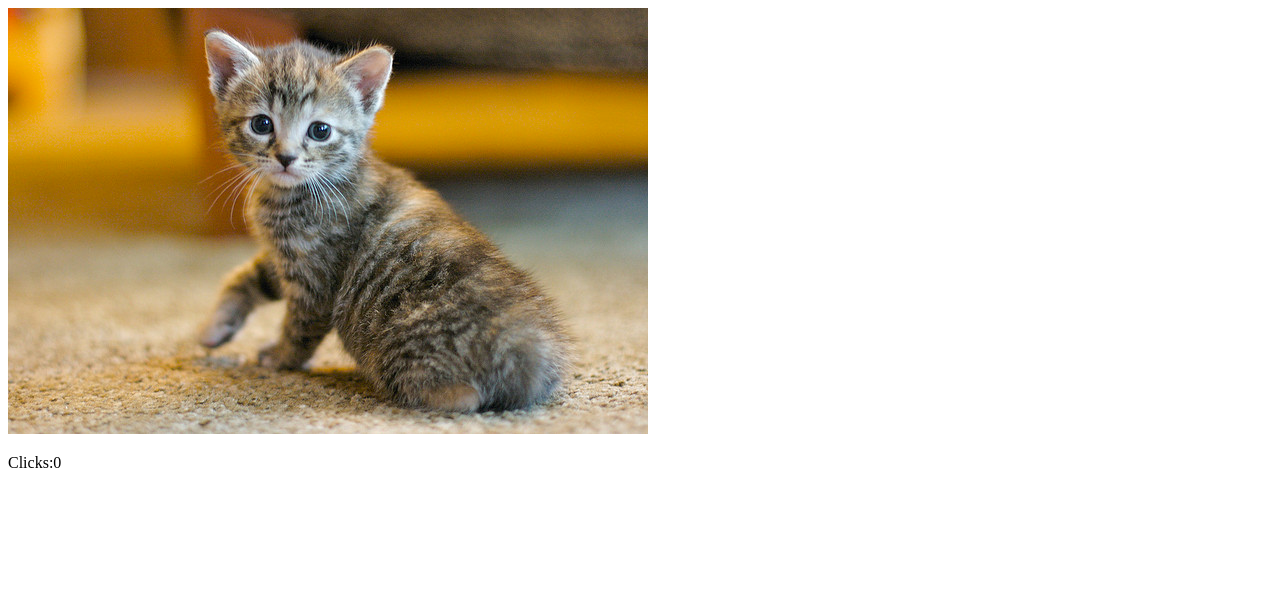
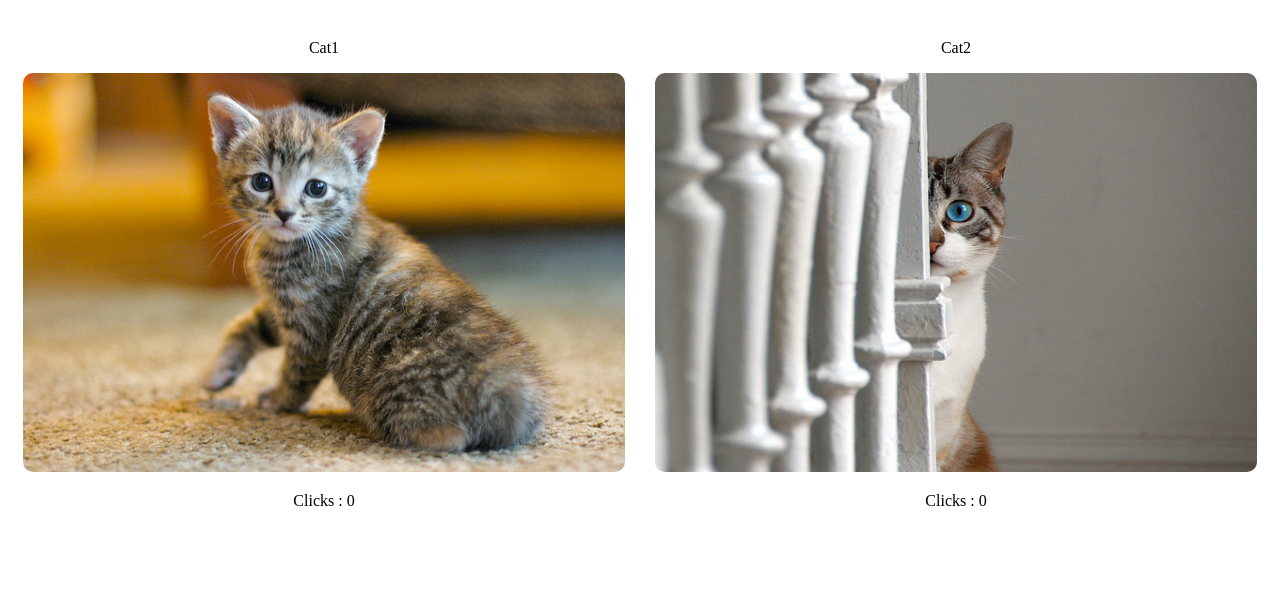
Before and after one commit to harsha-nhv/Cat-Clicker, a plain HTML site: page index.html in a window 1280 px wide. Drawn offline with Linux system fonts and the light colour scheme.

Commit message:
Added the second picture

```diff
--- /dev/null
+++ b/css/styles.css
@@ -0,0 +1,21 @@
+body{
+    align-content: center;
+}
+
+img{
+    border-radius:10px;
+    width: 100%;
+    height: 70%;
+}
+
+.image{
+    padding: 15px;
+}
+
+.body{
+    display: flex;
+}
+
+p{
+    text-align: center;
+}
--- a/index.html
+++ b/index.html
@@ -2,11 +2,22 @@
 <html>
     <head>
         <title>Cat Clicker</title>
+        <link rel="stylesheet" href="css/styles.css">
     </head>
     <body>
-        <img src="images/cat1.jpg">
-        <p class='clicks'>Clicks:0</p>
+        <div class='body'>
+            <div class='image'>
+               <p class='name'>Cat1</p>
+               <img src="images/cat1.jpg">
+               <p class='clicks'>Clicks : 0</p>
 
+            </div>
+            <div class='image'>
+                <p class='name'>Cat2</p>
+                <img src="images/cat2.jpg">
+                <p class='clicks'>Clicks : 0</p>
+            </div>
+        </div>
         <script src="js/app.js"></script>
     </body>
 </html>
--- a/js/app.js
+++ b/js/app.js
@@ -1,9 +1,18 @@
-let pic = document.getElementsByTagName("img")[0]
-let clicks = document.getElementsByClassName("clicks")[0]
-let count = 0;
+let cat1 = document.getElementsByTagName("img")[0]
+let cat2 = document.getElementsByTagName("img")[1]
+let clicks1 = document.getElementsByClassName("clicks")[0]
+let count1 = 0;
+let clicks2 = document.getElementsByClassName("clicks")[1]
+let count2 = 0;
 
-pic.addEventListener('click',function(){
-    count += 1
-    clicks.textContent = "Clicks :"+count
-    console.log(count)
+cat1.addEventListener('click',function(){
+    count1 += 1
+    clicks1.textContent = "Clicks : "+count1
+    console.log(count1)
 })
+
+cat2.addEventListener('click', function(){
+    count2 += 1
+    clicks2.textContent = "Clicks : "+count2
+    console.log(count2)
+})
```
Also changed, not shown: images/cat2.jpg (added).
